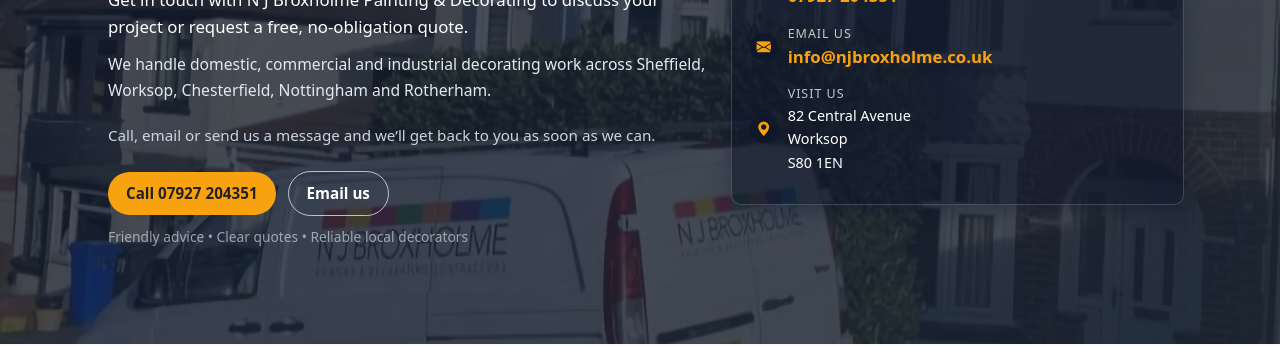
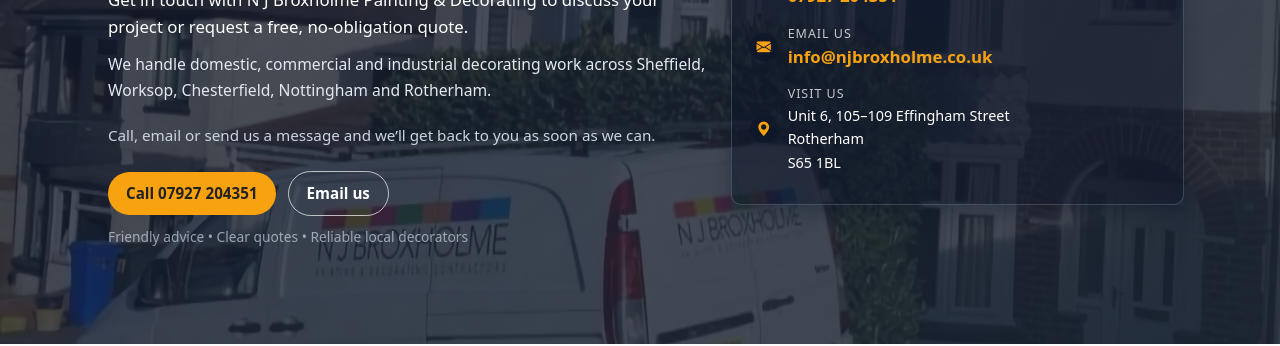
Before and after one commit to LukeP1/njdecorating, a Jekyll site: the page built from contact.html, in a window 1280 px wide. Shown: the part 334-680 px from the top of the page. Built offline with Jekyll 4.4.1, drawn with Linux system fonts in a browser that asks for light colours; some of the changed text lies outside the part shown.

Commit message:
Updated address

```diff
--- a/_includes/site-footer.html
+++ b/_includes/site-footer.html
@@ -13,9 +13,9 @@
         </p>
         <p>
           <strong>Address:</strong><br />
-          82 Central Avenue<br />
-          Worksop<br />
-          S80 1EN
+          Unit 6, 105&ndash;109 Effingham Street<br />
+          Rotherham<br />
+          S65 1BL
         </p>
       </div>
 
@@ -41,7 +41,7 @@
     <div class="container">
       <p>
         N J BROXHOLME LTD, registered as a limited company in England and Wales under company number 13884875.<br />
-        Registered company address: 82 Central Avenue, Worksop, England, S80 1EN.
+        Registered company address: Unit 6, 105&ndash;109 Effingham Street, Rotherham, England, S65 1BL.
       </p>
       <div class="legal-links">
         <a href="{{ '/terms-of-use/' | relative_url }}">Terms of Use</a>
--- a/_layouts/main.html
+++ b/_layouts/main.html
@@ -43,9 +43,9 @@
     "image": "{{ site.og_image | absolute_url }}",
     "address": {
       "@type": "PostalAddress",
-      "streetAddress": "82 Central Avenue",
-      "addressLocality": "Worksop",
-      "postalCode": "S80 1EN",
+      "streetAddress": "Unit 6, 105-109 Effingham Street",
+      "addressLocality": "Rotherham",
+      "postalCode": "S65 1BL",
       "addressCountry": "GB"
     },
     "areaServed": [
--- a/areas-we-cover.html
+++ b/areas-we-cover.html
@@ -47,7 +47,7 @@
         <h2>Core areas we cover</h2>
       </div>
       <p>
-        Based in Worksop, we are well positioned to serve customers across Sheffield, South Yorkshire and North Nottinghamshire.
+        Based in Rotherham, we are well positioned to serve customers across Sheffield, South Yorkshire and North Nottinghamshire.
         We provide all of our services in every area we cover. The locations below are some of the main areas we
         regularly work in:
       </p>
--- a/contact.html
+++ b/contact.html
@@ -53,9 +53,9 @@
         <div class="contact-chip-text">
           <span class="contact-chip-label">Visit us</span>
           <span class="contact-chip-address">
-            82 Central Avenue<br />
-            Worksop<br />
-            S80 1EN
+            Unit 6, 105&ndash;109 Effingham Street<br />
+            Rotherham<br />
+            S65 1BL
           </span>
         </div>
       </div>
@@ -96,9 +96,9 @@
 </section>
 
 <section class="map-section">
-  <div class="map-embed" aria-label="Map showing the location of N J Broxholme Painting &amp; Decorating in Worksop">
+  <div class="map-embed" aria-label="Map showing the location of N J Broxholme Painting &amp; Decorating in Rotherham">
     <iframe
-      src="https://www.google.com/maps/embed?pb=!1m14!1m8!1m3!1d9536.569390278812!2d-1.1298261!3d53.3048969!3m2!1i1024!2i768!4f13.1!3m3!1m2!1s0x48797aaffb87308b%3A0x1cd7a73c9d934395!2sN%20J%20Broxholme%20Painting%20%26%20Decorating!5e0!3m2!1sen!2suk!4v1767925125795!5m2!1sen!2suk"
+      src="https://www.google.com/maps?q=Unit%206%2C%20105-109%20Effingham%20Street%2C%20Rotherham%2C%20S65%201BL&amp;output=embed"
       loading="lazy"
       referrerpolicy="no-referrer-when-downgrade"
       allowfullscreen
--- a/privacy-policy.html
+++ b/privacy-policy.html
@@ -15,7 +15,7 @@
 
     <h2>1. Who we are</h2>
     <p>
-      N J Broxholme Ltd is a painting and decorating contractor based in Worksop, England. If you have any questions
+      N J Broxholme Ltd is a painting and decorating contractor based in Rotherham, England. If you have any questions
       about this policy, you can contact us using the details on our Contact page.
     </p>
 
```
